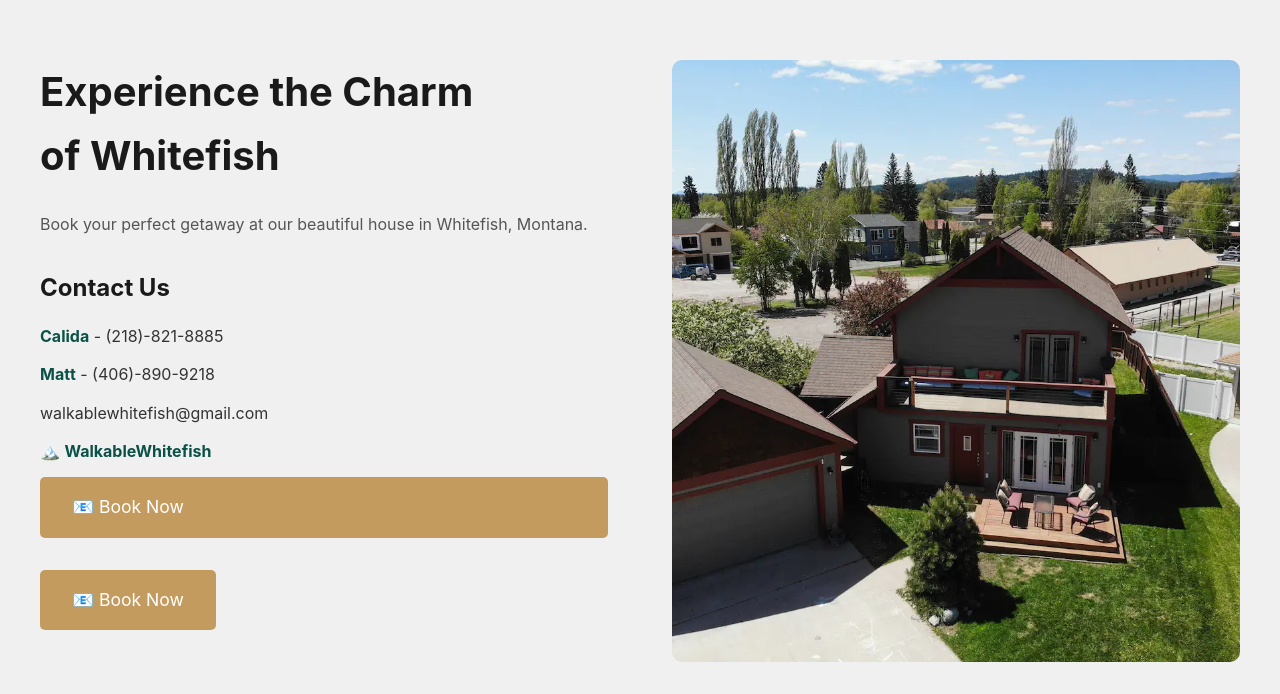
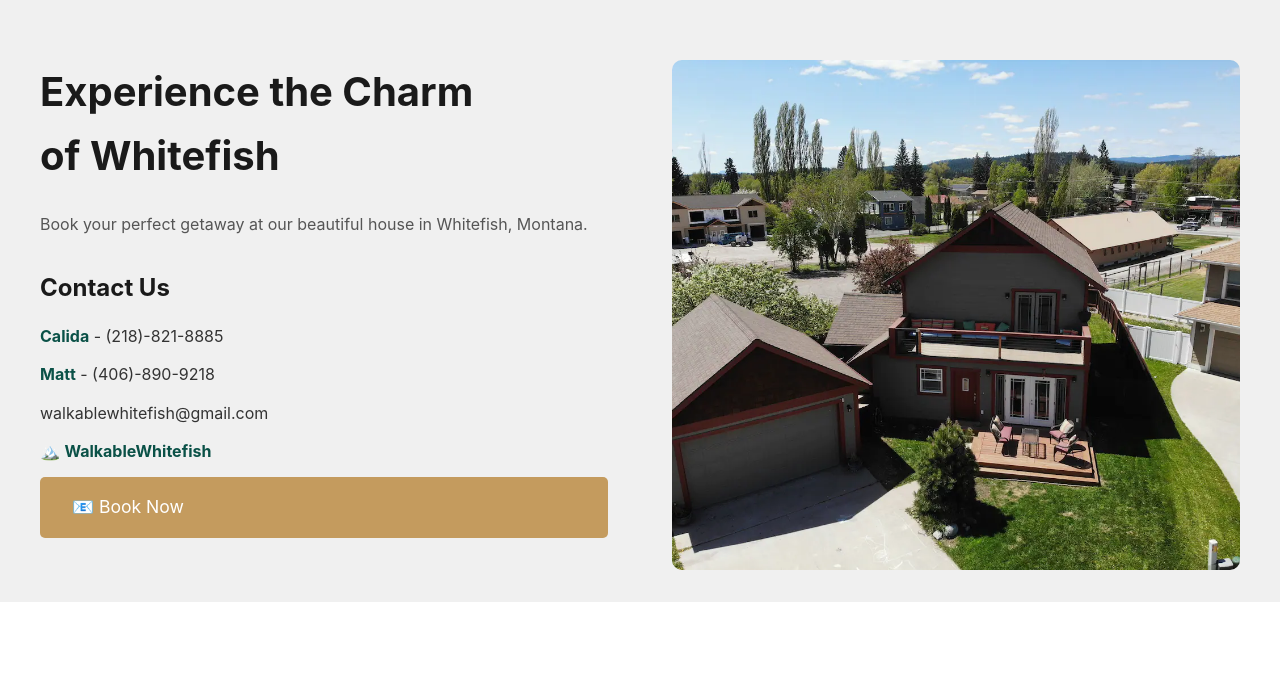
Before and after one commit to Coingan/walkable-whitefish-site, a plain HTML site: page index.html in a window 1280 px wide. Shown: the part 4594-5288 px from the top of the page. After the commit the page ends 5196 px from the top, so only its background shows below. Drawn offline with Linux system fonts and the light colour scheme.

Commit message:
Fix: Rogue duplicate

```diff
--- a/index.html
+++ b/index.html
@@ -974,8 +974,6 @@
                     <div class="contact-item">🏔️ <strong>WalkableWhitefish</strong></div>
                     <a href="mailto:walkablewhitefish@gmail.com?subject=Booking%20Inquiry%20for%20Walkable%20Whitefish" class="book-now-footer" style="display: inline-block; text-decoration: none;">📧 Book Now</a>
                 </div>
-                <a href="mailto:walkablewhitefish@gmail.com?subject=Booking%20Inquiry%20for%20Walkable%20Whitefish" class="book-now-footer" style="display: inline-block; text-decoration: none;">📧 Book Now</a>
-
             </div>
 
             <div class="footer-right">
```
